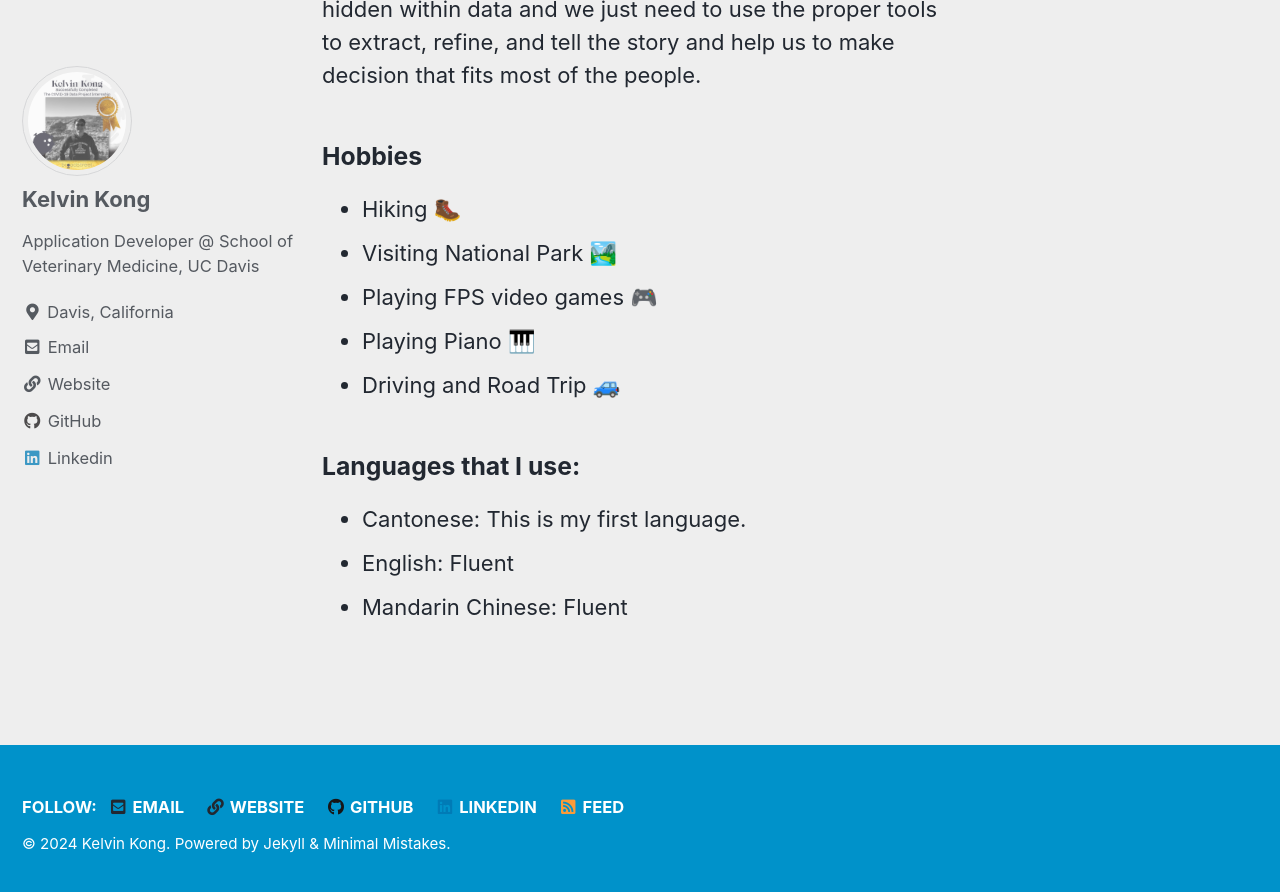
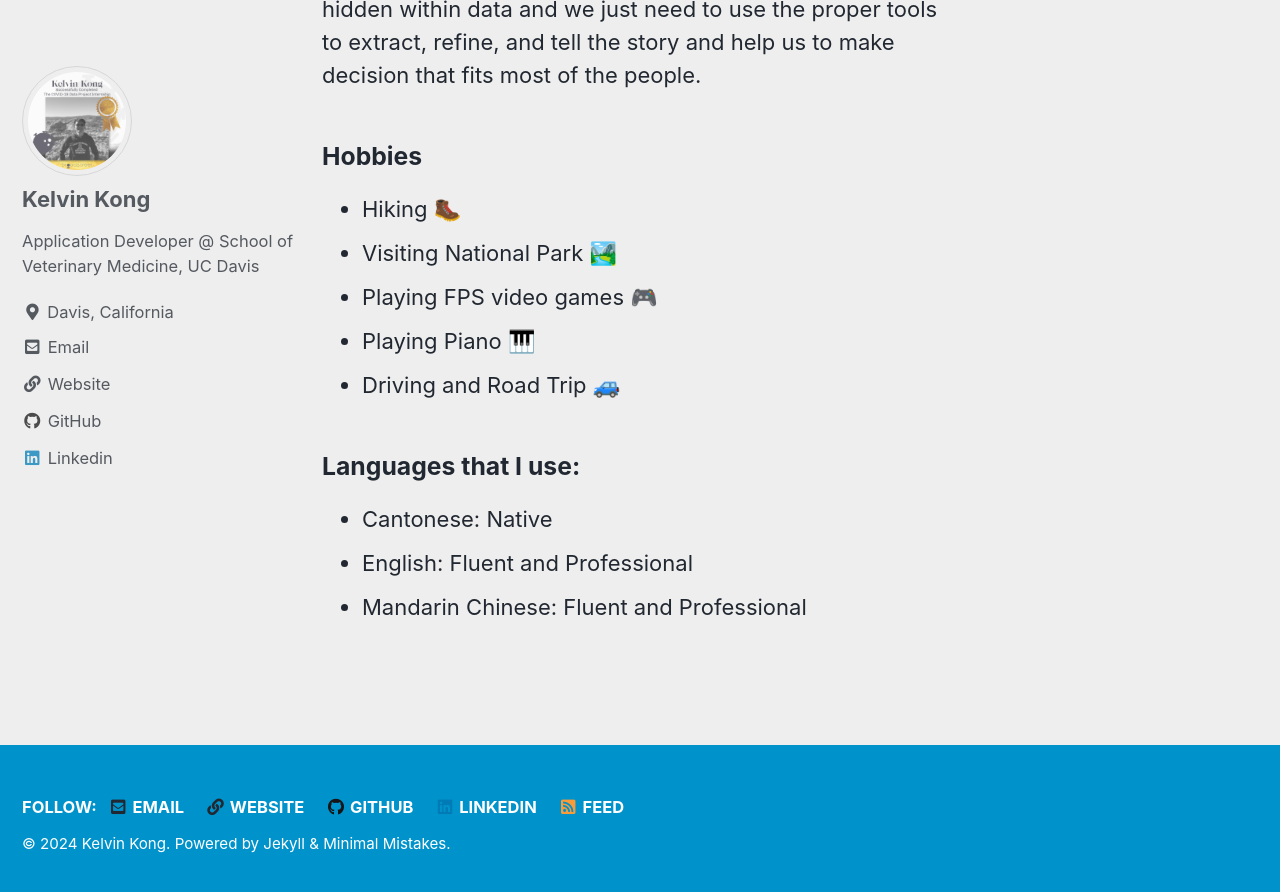
Before and after one commit to kelvin-cykong/kelvin-cykong.github.io, a Jekyll site: the page built from index.md, in a window 1280 px wide and 900 px high, scrolled down 850 px. Shown: the top 892 px of the window. Built offline with Jekyll 4.4.1, drawn with Linux system fonts in a browser that asks for light colours; cached includes are drawn as plain includes; the list of posts is cut into pages by our own code; comment, search, counter and statistics services are not loaded.

Commit message:
Update index.md

```diff
--- a/index.md
+++ b/index.md
@@ -27,6 +27,6 @@
 
 ### Languages that I use:
 
-- Cantonese: This is my first language.
-- English: Fluent
-- Mandarin Chinese: Fluent
+- Cantonese: Native
+- English: Fluent and Professional
+- Mandarin Chinese: Fluent and Professional
```
